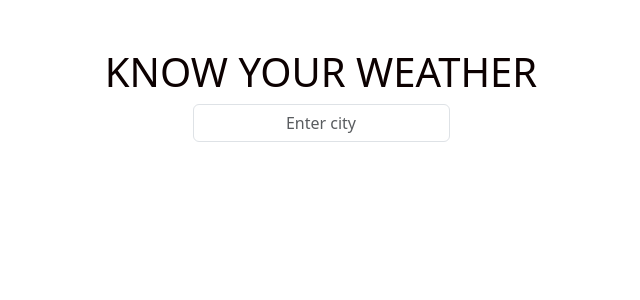
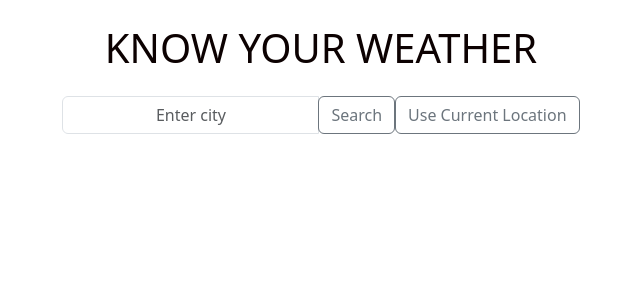
Before and after one commit to Sachit0-0/Weather, a React (Create React App) app: page / in a window 1280 px wide. Shown: the top 300 px of the page, without its empty margins (319-959 px from the left). Built offline with nearby package versions, Linux system fonts and the light colour scheme.

Commit message:
kinda good I forgot what i DID

```diff
--- a/src/components/App.js
+++ b/src/components/App.js
@@ -30,8 +30,8 @@ function App() {
   };
 
   return (
-    <div className="container mt-5">
-      <h1 className="text-center mt-5">KNOW YOUR WEATHER</h1>
+    <div className="container ">
+      <h1 className="text-center m-4">KNOW YOUR WEATHER</h1>
       <WeatherForm onSearch={fetchWeatherData} />
       <div className="row">
         <div className="">
--- a/src/components/Charts.js
+++ b/src/components/Charts.js
@@ -1,5 +1,5 @@
 import React from 'react';
-import { LineChart, Line, XAxis, YAxis, CartesianGrid, Tooltip, Legend, BarChart, Bar, AreaChart, Area, ScatterChart, Scatter} from 'recharts';
+import { LineChart, Line, XAxis, YAxis, CartesianGrid, Tooltip, Legend, BarChart, Bar, AreaChart, Area, ScatterChart, Scatter } from 'recharts';
 
 function Charts({ weatherData }) {
   if (!weatherData || !weatherData.list || weatherData.list.length === 0) {
@@ -19,15 +19,15 @@ function Charts({ weatherData }) {
   }
 
   return (
-    <div>
-      <h2>Weather Forecast for the Week</h2>
+    <div className="container">
+      <h2 className="text-center mt-5">Weather Forecast for the Week</h2>
 
       {/* Line Chart and Bar Chart */}
-      <div style={{ display: 'flex', justifyContent: 'space-between' }}>
-        <div>
+      <div className="row">
+        <div className="col-md-6 mt-5 p">
           {/* Line Chart */}
           <LineChart
-            width={650}
+            width={600}
             height={300}
             data={dailyWeatherData}
             margin={{ top: 5, right: 30, left: 20, bottom: 5 }}
@@ -57,10 +57,10 @@ function Charts({ weatherData }) {
             <Line type="monotone" dataKey="temp" stroke="#8884d8" name="Temperature (°C)" />
           </LineChart>
         </div>
-        <div>
+        <div className="col-md-6 mt-5  ">
           {/* Bar Chart */}
           <BarChart
-            width={650}
+            width={600}
             height={300}
             data={dailyWeatherData}
             margin={{ top: 5, right: 30, left: 20, bottom: 5 }}
@@ -77,11 +77,11 @@ function Charts({ weatherData }) {
       </div>
 
       {/* Area Chart and Scatter Chart */}
-      <div style={{ display: 'flex', justifyContent: 'space-between' }}>
-        <div>
+      <div className="row">
+        <div className="col-md-6 mt-5 pt-5">
           {/* Area Chart */}
           <AreaChart
-            width={650}
+            width={600}
             height={300}
             data={dailyWeatherData}
             margin={{ top: 5, right: 30, left: 20, bottom: 5 }}
@@ -95,10 +95,10 @@ function Charts({ weatherData }) {
             <Area type="monotone" dataKey="humidity" stroke="#82ca9d" fill="#82ca9d" name="Humidity (%)" />
           </AreaChart>
         </div>
-        <div>
+        <div className="col-md-6 mt-5 pt-5">
           {/* Scatter Chart */}
           <ScatterChart
-            width={650}
+            width={600}
             height={300}
             margin={{ top: 5, right: 30, left: 20, bottom: 5 }}
           >
@@ -111,13 +111,7 @@ function Charts({ weatherData }) {
           </ScatterChart>
         </div>
       </div>
-
-
-
-
-            <Tooltip />
-
-        </div>
+    </div>
   );
 }
 
--- a/src/components/Weather.js
+++ b/src/components/Weather.js
@@ -36,7 +36,7 @@ function Weather({ weatherData, getWeatherIconUrl }) {
           <h3>Date: {currentDate}</h3>
           <h2 className="text-center mt-4 mb-4">Weather for {weatherData.city.name}</h2>
           {/* Display the weather icon */}
-          {weatherIconUrl && <img src={weatherIconUrl} alt="Weather Icon" className="img-fluid mb-3" />}
+          {weatherIconUrl && <img src={weatherIconUrl} alt="Weather Icon" className="img-fluid p-4 m-3" />}
         </div>
         <div className="col-md-6">
           <div className="row">
--- a/src/components/WeatherForm.js
+++ b/src/components/WeatherForm.js
@@ -8,9 +8,37 @@ function WeatherForm({ onSearch }) {
     onSearch(city);
   };
 
+  const handleGetCurrentLocation = () => {
+    if (navigator.geolocation) {
+      navigator.geolocation.getCurrentPosition(
+        async (position) => {
+          const latitude = position.coords.latitude;
+          const longitude = position.coords.longitude;
+          try {
+            const response = await fetch(`https://api.openweathermap.org/data/2.5/weather?lat=${latitude}&lon=${longitude}&appid=97020009c048157bd69c72ddc2b5510b&units=metric`);
+            if (!response.ok) {
+              throw new Error('Failed to fetch weather data from coordinates.');
+            }
+            const data = await response.json();
+            const cityName = data.name || '';
+            onSearch(cityName); // Automatically search for weather data with obtained city name
+          } catch (error) {
+            console.error('Error fetching weather data from coordinates:', error);
+            alert('Error fetching weather data. Please try again later.');
+          }
+        },
+        (error) => {
+          console.error('Error getting current location:', error);
+          alert('Error getting current location. Please try again later.');
+        }
+      );
+    } else {
+      alert('Geolocation is not supported by your browser.');
+    }
+  };
+
   return (
-   <div className="d-flex justify-content-center text-color black align-items-center h-100">
-
+    <div className="d-flex justify-content-center text-color black align-items-center h-100">
       <form onSubmit={handleSubmit}>
         <div className="input-group mb-3">
           <input
@@ -20,7 +48,14 @@ function WeatherForm({ onSearch }) {
             value={city}
             onChange={(e) => setCity(e.target.value)}
           />
-
+          <div className="input-group-append">
+            <button className="btn btn-outline-secondary" type="submit">
+              Search
+            </button>
+            <button className="btn btn-outline-secondary" type="button" onClick={handleGetCurrentLocation}>
+              Use Current Location
+            </button>
+          </div>
         </div>
       </form>
     </div>
--- a/src/index.css
+++ b/src/index.css
@@ -1,5 +1,3 @@
-
-
 /* Add a fade-in animation for elements with the "fade-in" class */
 .fade-in {
   animation: fadeIn 1s ease-in-out;
@@ -14,9 +12,7 @@
   }
 }
 
-
 body {
-
   margin: 0;
   padding: 0;
   font-size: 20px;
@@ -24,8 +20,9 @@ body {
   background-size: cover;
 
 }
-*{
+
+* {
   text-align: center;
-
-  color: #0c0101 ;
+  color: #0c0101;
+  overflow-x: hidden; /* Add this line to remove horizontal overflow */
 }
```
